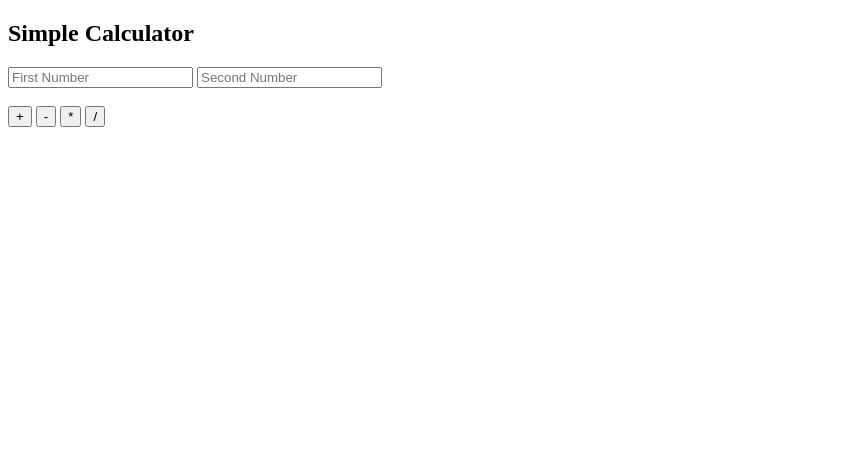
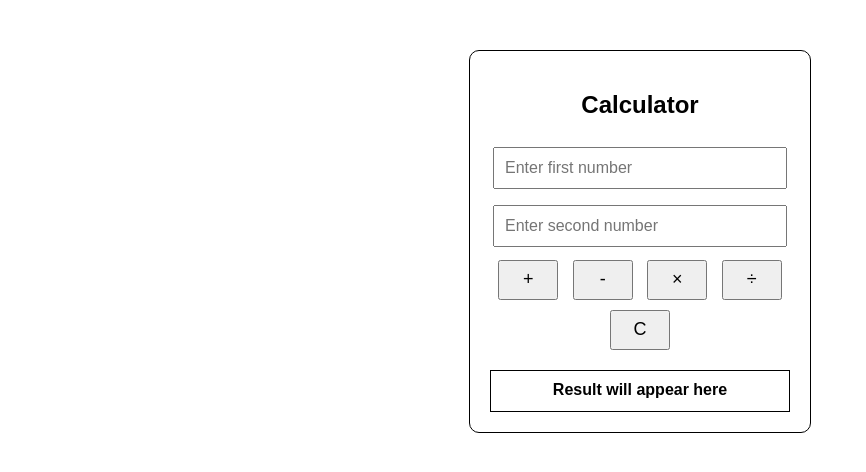
Before and after one commit to trupti142003/calculator, a website: page index.html in a window 1280 px wide. Shown: the whole page, without its empty margins (0-866 px from the left). Drawn offline with Linux system fonts and the light colour scheme.

Commit message:
Update index.html

```diff
--- a/index.html
+++ b/index.html
@@ -1,39 +1,129 @@
 <!DOCTYPE html>
 <html>
 <head>
-    <title>Calculator</title>
+    <title>Simple Calculator</title>
+
+    <style>
+        body {
+            font-family: Arial, sans-serif;
+            display: flex;
+            justify-content: center;
+            margin-top: 50px;
+        }
+
+        .calculator {
+            border: 1px solid black;
+            padding: 20px;
+            border-radius: 10px;
+            width: 300px;
+            text-align: center;
+        }
+
+        h2 {
+            margin-bottom: 20px;
+        }
+
+        input {
+            width: 90%;
+            padding: 10px;
+            margin: 8px 0;
+            font-size: 16px;
+        }
+
+        button {
+            width: 60px;
+            height: 40px;
+            margin: 5px;
+            font-size: 18px;
+            cursor: pointer;
+        }
+
+        #result {
+            margin-top: 15px;
+            padding: 10px;
+            border: 1px solid black;
+            min-height: 20px;
+            font-weight: bold;
+        }
+    </style>
 </head>
+
 <body>
-    <h2>Simple Calculator</h2>
 
-    <input type="number" id="num1" placeholder="First Number">
-    <input type="number" id="num2" placeholder="Second Number">
+<div class="calculator">
 
-    <br><br>
+    <h2>Calculator</h2>
 
+    <input type="number" id="num1" placeholder="Enter first number">
+
+    <input type="number" id="num2" placeholder="Enter second number">
+
+    <div>
         <button onclick="calculate('+')">+</button>
         <button onclick="calculate('-')">-</button>
-    <button onclick="calculate('*')">*</button>
-    <button onclick="calculate('/')">/</button>
+        <button onclick="calculate('*')">×</button>
+        <button onclick="calculate('/')">÷</button>
+    </div>
 
-    <h3 id="result"></h3>
+    <div>
+        <button onclick="clearFields()">C</button>
+    </div>
+
+    <div id="result">Result will appear here</div>
+
+</div>
 
 <script>
-        function calculate(op) {
-            let a = parseFloat(document.getElementById("num1").value);
-            let b = parseFloat(document.getElementById("num2").value);
+
+function calculate(operator) {
+
+    let num1 = parseFloat(document.getElementById("num1").value);
+    let num2 = parseFloat(document.getElementById("num2").value);
+
+    if (isNaN(num1) || isNaN(num2)) {
+        document.getElementById("result").innerHTML =
+            "Please enter both numbers";
+        return;
+    }
+
     let result;
 
-            switch(op){
-                case '+': result = a + b; break;
-                case '-': result = a - b; break;
-                case '*': result = a * b; break;
-                case '/': result = a / b; break;
+    switch(operator) {
+
+        case '+':
+            result = num1 + num2;
+            break;
+
+        case '-':
+            result = num1 - num2;
+            break;
+
+        case '*':
+            result = num1 * num2;
+            break;
+
+        case '/':
+            if (num2 === 0) {
+                document.getElementById("result").innerHTML =
+                    "Cannot divide by zero";
+                return;
+            }
+            result = num1 / num2;
+            break;
     }
 
     document.getElementById("result").innerHTML =
         "Result: " + result;
 }
+
+function clearFields() {
+    document.getElementById("num1").value = "";
+    document.getElementById("num2").value = "";
+    document.getElementById("result").innerHTML =
+        "Result will appear here";
+}
+
 </script>
+
 </body>
 </html>
```
Lines whose indentation alone changed are shown as unchanged.
